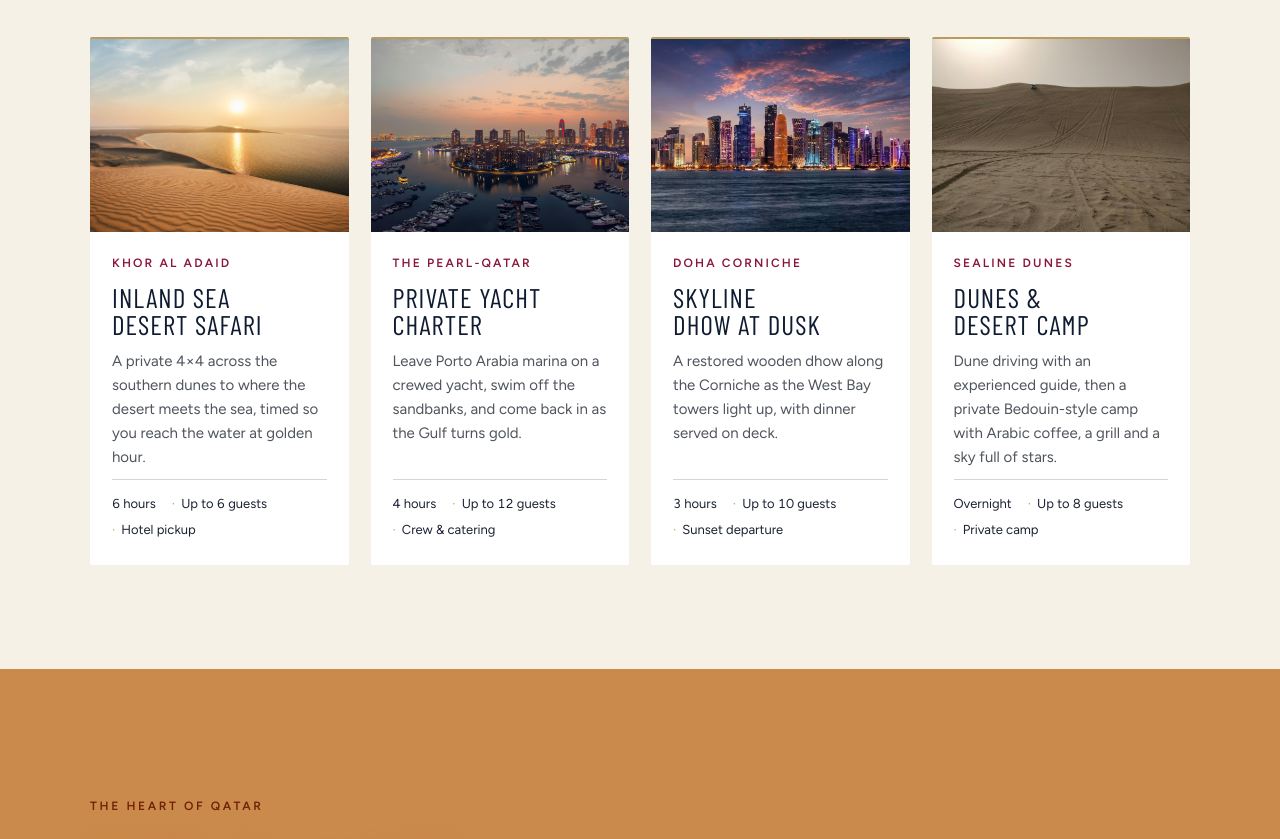
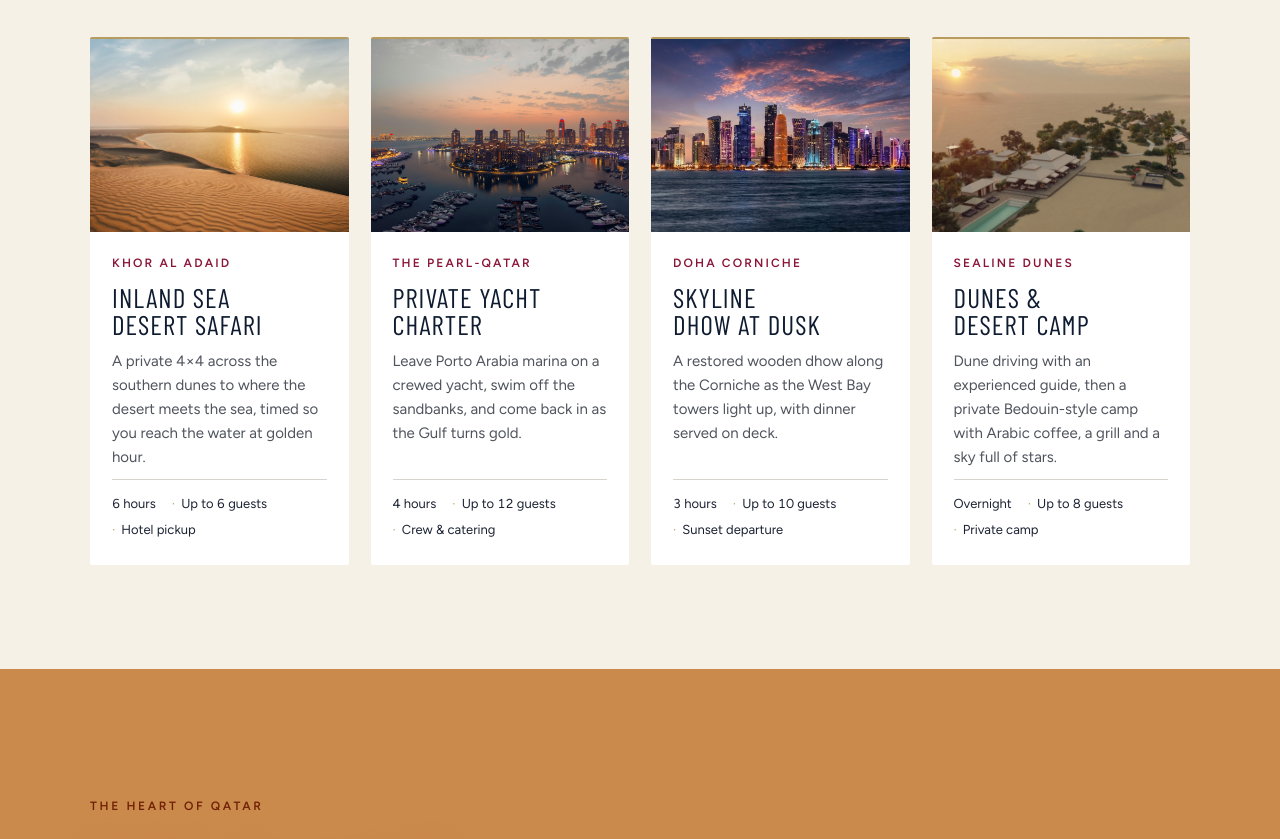
Before and after one commit to bkk34457-rgb/luxury-voyages-qatar, a plain HTML site: page index.html in a window 1280 px wide. Shown: the part 1031-1870 px from the top of the page. Drawn offline with nearby package versions, Linux system fonts and the light colour scheme; a web font is replaced by a local one.

Commit message:
Use Sealine retreat photo for dunes and desert camp

```diff
--- a/index.html
+++ b/index.html
@@ -417,7 +417,7 @@ body.editing .ed-flash { animation: edflash 1.2s ease; }
           </div>
         </article>
         <article class="exp">
-          <figure><img data-img="exp-4" data-label="Experience 4" src="images/desert.jpg" alt="Tyre tracks across wide sand dunes in the Qatari desert" loading="lazy"></figure>
+          <figure><img data-img="exp-4" data-label="Experience 4" src="images/sealine.jpg" alt="Aerial view of a desert retreat at Sealine with pavilions, palms and a pool on the sand at sunset" loading="lazy"></figure>
           <div class="exp-body">
             <span class="exp-place">Sealine dunes</span>
             <h3>Dunes &amp; desert camp</h3>
```
Also changed, not shown: images/desert.jpg (deleted), images/sealine.jpg (added).
